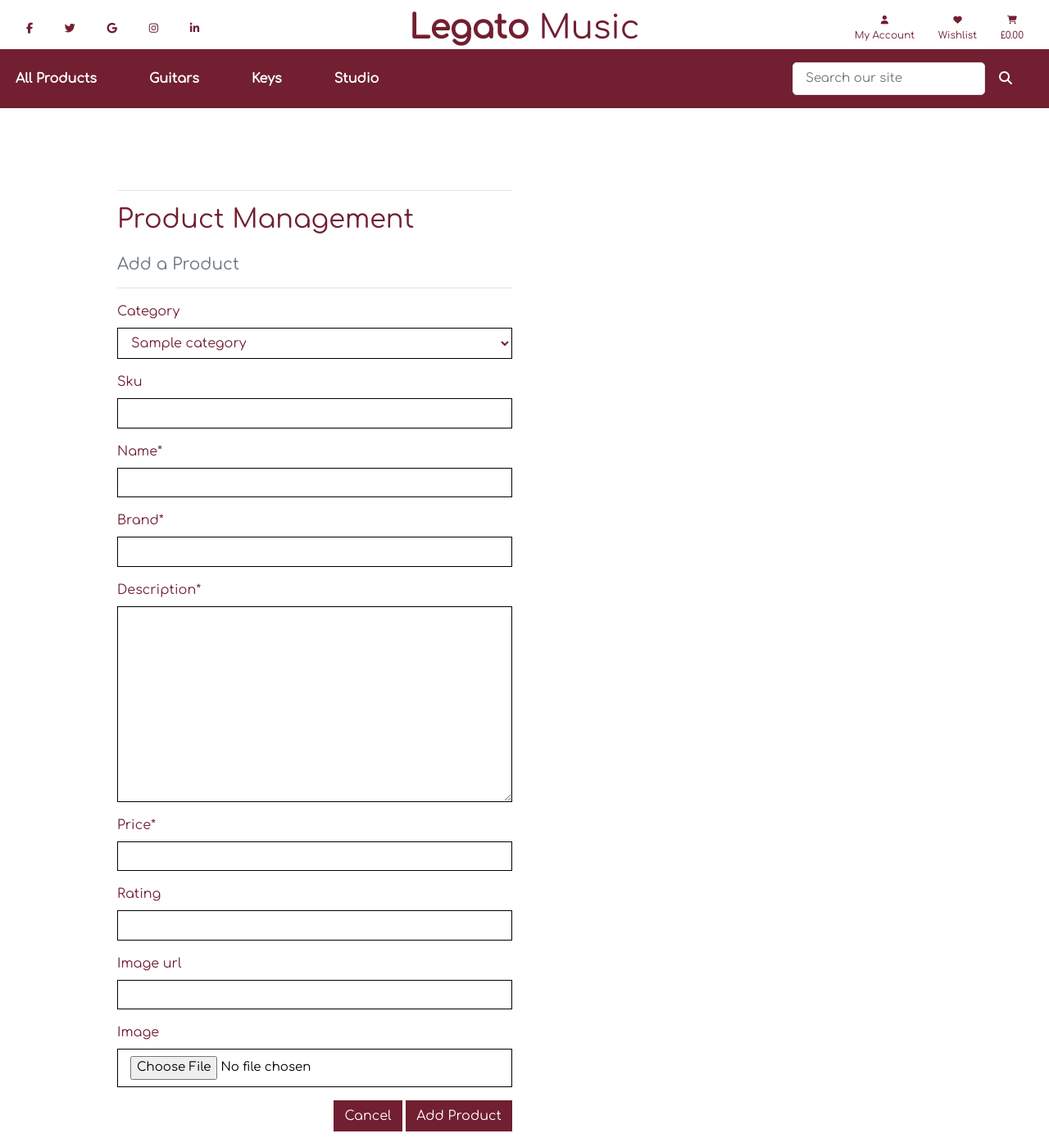
After one commit to PaulModaley/guitarstore, a Django app: page /products/add/ in a window 1280 px wide. The commit adds this page. Shown: the whole page at 82% size. Run offline with Django 3.2, Linux system fonts and the light colour scheme; tables that the repository leaves empty hold one stand-in row (values such as "Sample post"); some libraries are stand-ins or nearby versions.

Commit message:
create add product view and template

```diff
--- /dev/null
+++ b/products/templates/products/add_product.html
@@ -0,0 +1,37 @@
+{% extends "base.html" %}
+{% load static %}
+
+{% block page_header %}
+    <div class="container header-container">
+        <div class="row">
+            <div class="col"></div>
+        </div>
+    </div>
+{% endblock %}
+
+{% block content %}
+    <div class="overlay"></div>
+    <div class="container">
+        <div class="row">
+            <div class="col-12 col-md-6">
+                <hr>
+                <h2 class="mb-4">Product Management</h2>
+                <h5 class="text-muted">Add a Product</h5>
+                <hr>
+            </div>
+        </div>
+
+        <div class="row">
+            <div class="col-12 col-md-6">
+                <form method="POST" action="{% url 'add_product' %}" class="form mb-2" enctype="multipart/form-data">
+                    {% csrf_token %}
+                    {{ form | crispy }}
+                    <div class="text-right">
+                        <a class="btn btn-outline-black rounded-0" href="{% url 'products' %}">Cancel</a>
+                        <button class="btn btn-black rounded-0" type="submit">Add Product</button>
+                    </div>
+                </form>
+            </div>
+        </div>
+    </div>
+{% endblock %}
--- a/products/urls.py
+++ b/products/urls.py
@@ -3,5 +3,6 @@ from . import views
 
 urlpatterns = [
     path('', views.all_products, name='products'),
-    path('<product_id>', views.product_detail, name='product_detail'),
+    path('<int:product_id>/', views.product_detail, name='product_detail'),
+    path('add/', views.add_product, name='add_product'),
 ]
--- a/products/views.py
+++ b/products/views.py
@@ -4,6 +4,7 @@ from django.db.models import Q
 from .models import Product, Category
 from django.core.paginator import Paginator
 from django.shortcuts import get_object_or_404
+from .forms import ProductForm
 
 
 
@@ -66,3 +67,13 @@ def product_detail(request, product_id):
     }
 
     return render(request, 'products/product_detail.html', context)
+
+def add_product(request):
+    """ Add a product to the store """
+    form = ProductForm()
+    template = 'products/add_product.html'
+    context = {
+        'form': form,
+    }
+
+    return render(request, template, context)
--- a/static/css/base.css
+++ b/static/css/base.css
@@ -73,10 +73,6 @@ body {
 
 .btn {
     color: white;
-    background-color: #711F31;
-}
-
-.logo-font {
     background-color: #711F31;
 }
 
```
